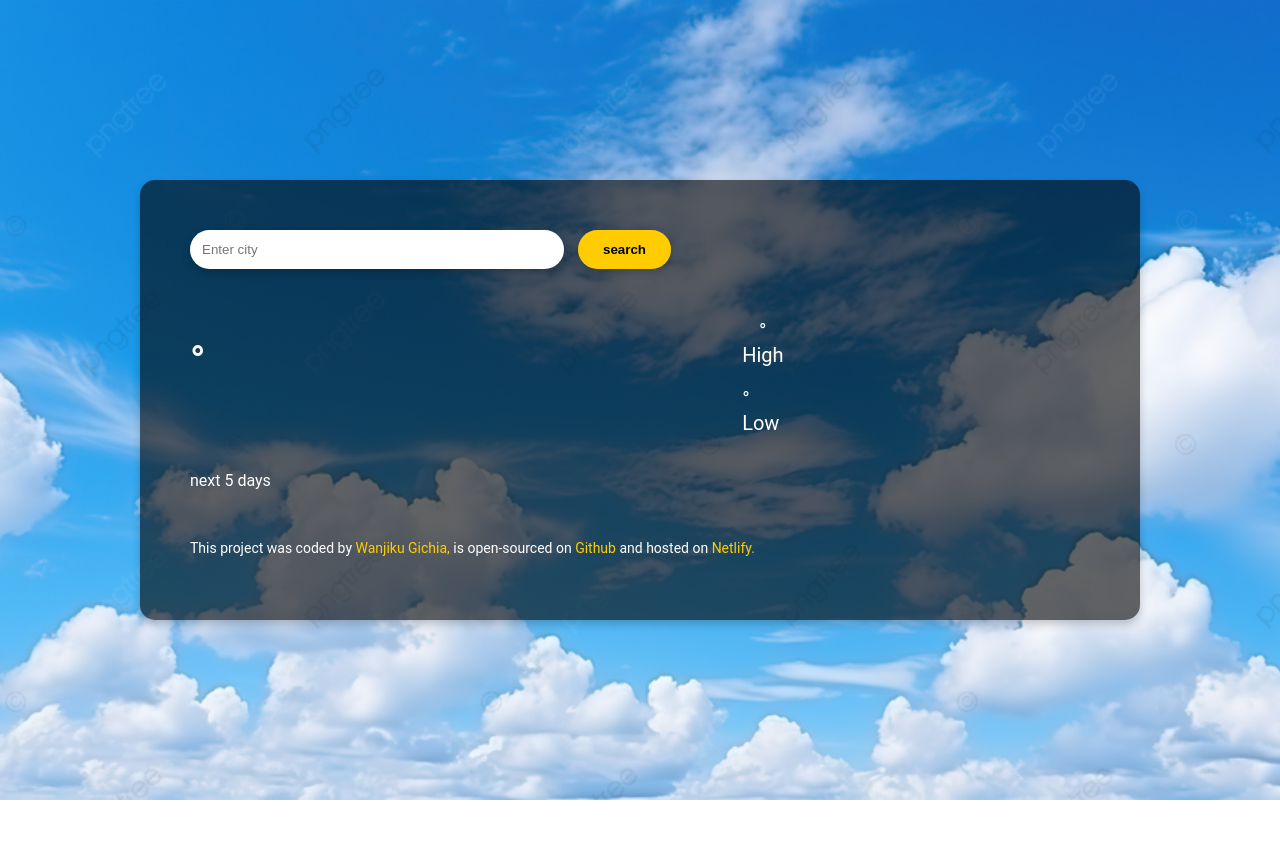
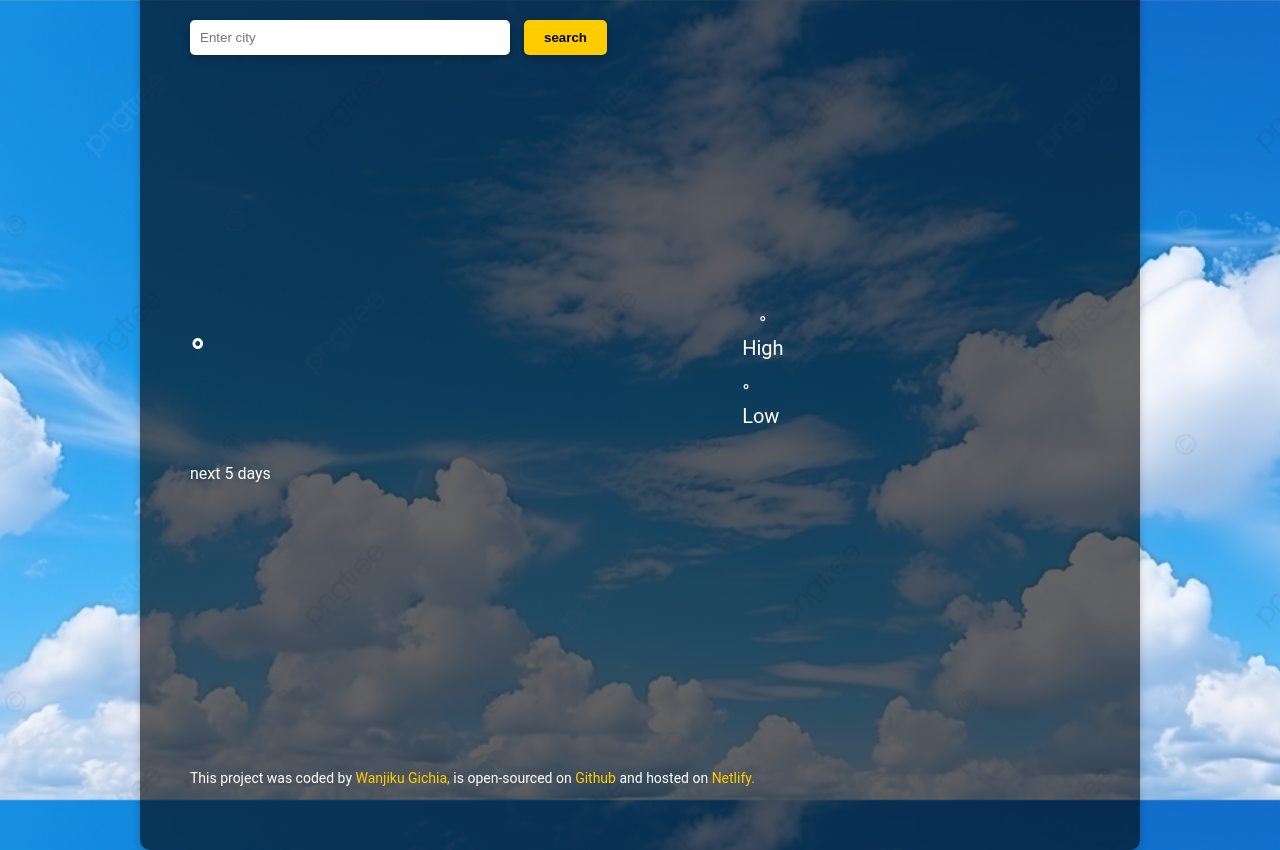
Before and after one commit to Wanjiku-Gichia/SheCodes-weather-app-project, a plain HTML site: page index.html in a window 1280 px wide. Before the commit the page ends 800 px from the top, so only its background shows below. Drawn offline with nearby package versions, Linux system fonts and the light colour scheme; no server answers.

Commit message:
updated my styles.css

```diff
--- a/src/styles.css
+++ b/src/styles.css
@@ -43,29 +43,30 @@ footer a:hover {
 }
 .weather-app {
   background: rgba(0, 0, 0, 0.6);
-  border-radius: 15px;
+  border-radius: 10px;
   padding: 50px;
   width: 90%;
   max-width: 900px;
-  height: auto;
+  height: 100%;
   box-shadow: 0 4px 8px rgba(0, 0, 0, 0.2);
   display: flex;
   flex-direction: column;
   justify-content: space-between;
 }
 .search-city {
-  padding: 12px;
+  padding: 10px;
   border: none;
-  border-radius: 25px;
-  width: 70%;
-  max-width: 350px;
+  border-radius: 5px;
+  width: 60%;
+  max-width: 300px;
   box-shadow: 0 4px 8px rgba(0, 0, 0, 0.2);
+  margin-top: 20px;
 }
 .search-button {
-  padding: 12px 25px;
+  padding: 10px 20px;
   background-color: #ffcc00;
   border: none;
-  border-radius: 25px;
+  border-radius: 5px;
   cursor: pointer;
   font-weight: bold;
   color: black;
@@ -79,7 +80,7 @@ footer a:hover {
   display: flex;
   justify-content: space-between;
   width: 100%;
-  margin-top: 50px;
+  margin-top: 20px;
   height: auto;
 }
 .right {
@@ -95,7 +96,7 @@ footer a:hover {
 .weatherForecastContainer {
   display: flex;
   flex-direction: column;
-  gap: 20px;
+  gap: 15px;
 }
 .weatherForecast {
   display: flex;
```
